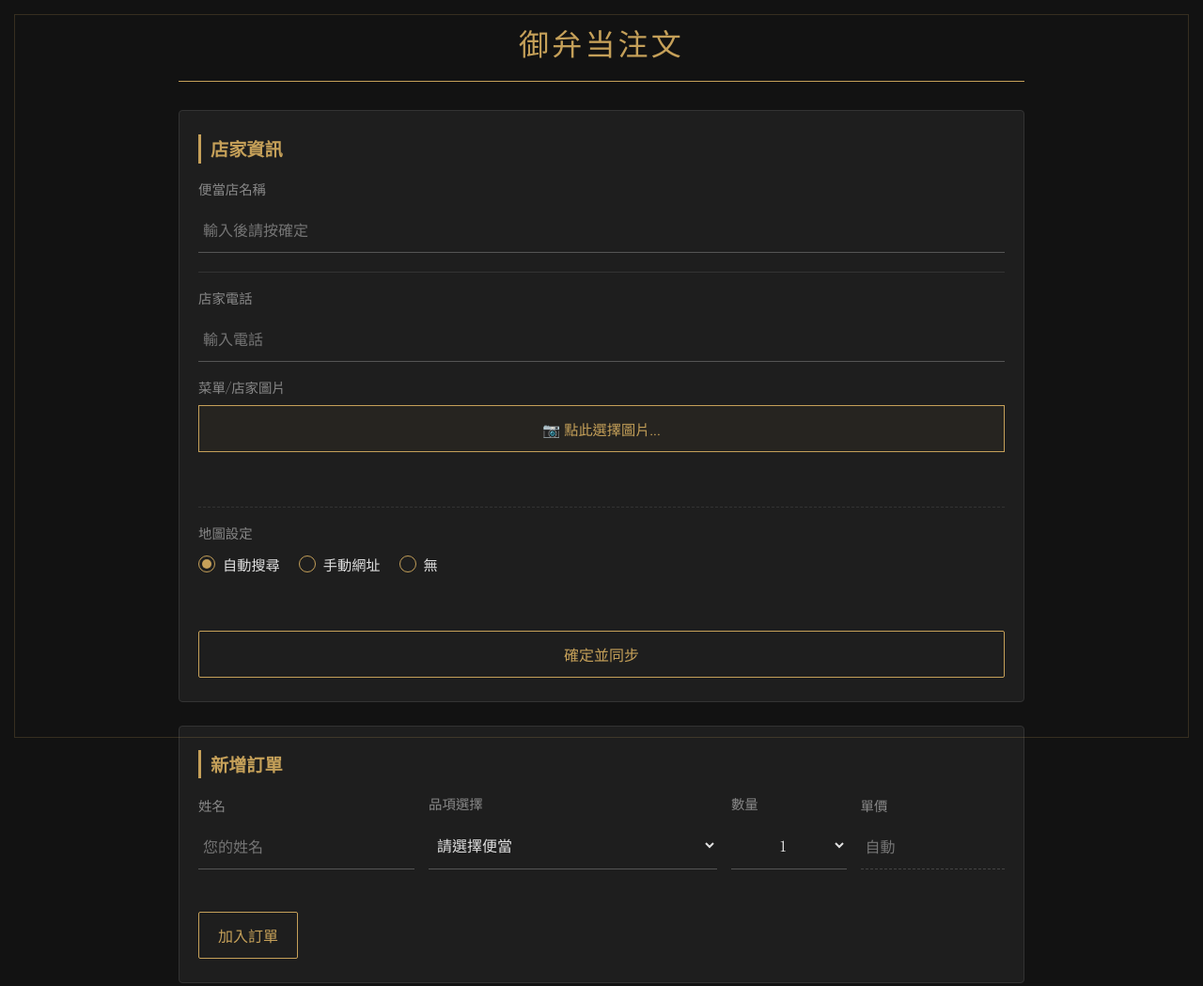
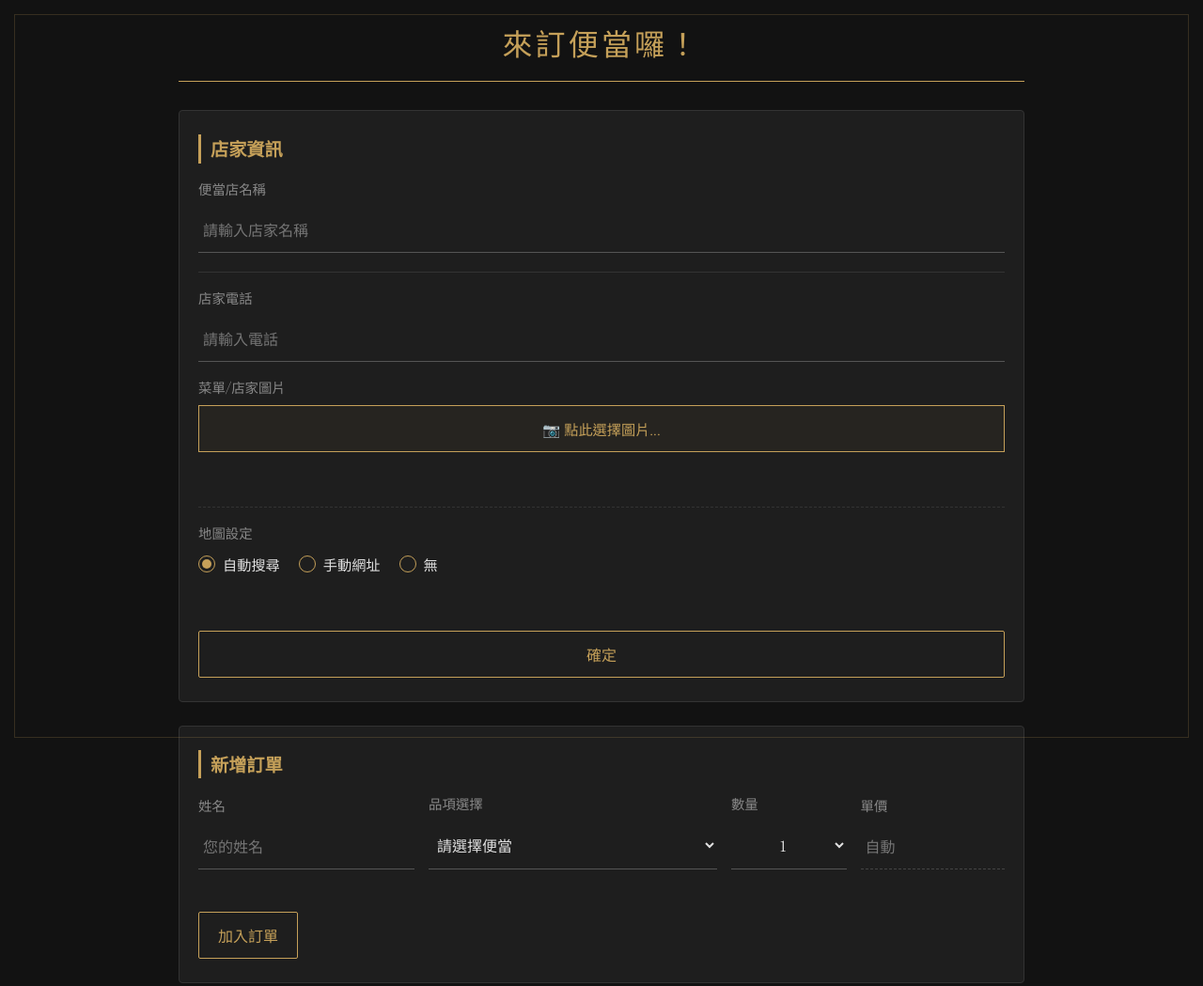
Before and after one commit to morzdic22677/bento-order, a plain HTML site: page index.html in a window 1280 px wide. Shown: the top 1049 px of the page at 94% size. Drawn offline with Linux system fonts and the light colour scheme; no server answers.

Commit message:
Add files via upload

```diff
--- a/index.html
+++ b/index.html
@@ -186,7 +186,7 @@
     </div>
 
     <div class="container">
-        <h1>御弁当注文</h1>
+        <h1>來訂便當囉！</h1>
 
         <!-- 店家設定區 -->
         <div class="section">
@@ -198,7 +198,7 @@
                     <div class="shop-header full-width">
                         <div class="shop-input-container">
                             <label>便當店名稱</label>
-                            <input type="text" id="shopName" placeholder="輸入後請按確定">
+                            <input type="text" id="shopName" placeholder="請輸入店家名稱">
                         </div>
                     </div>
                 </div>
@@ -207,7 +207,7 @@
                     <div class="shop-row">
                         <div style="flex-grow: 1; width: 100%;">
                             <label>店家電話</label>
-                            <input type="tel" id="shopPhone" placeholder="輸入電話">
+                            <input type="tel" id="shopPhone" placeholder="請輸入電話">
                         </div>
 
                         <div style="flex-grow: 1; width: 100%;">
@@ -239,13 +239,13 @@
                             </div>
                             <!-- 手動網址輸入框 -->
                             <div id="manualMapInputContainer">
-                                <input type="text" id="manualMapUrl" placeholder="請貼上 Google Maps 連結 (https://...)">
+                                <input type="text" id="manualMapUrl" placeholder="請貼上 Google Maps 連結 (https://maps.app.goo.gl/...)">
                             </div>
                         </div>
                     </div>
 
                     <div style="margin-top: 20px;">
-                        <button class="btn-confirm" id="confirmBtn" onclick="confirmShop()">確定並同步</button>
+                        <button class="btn-confirm" id="confirmBtn" onclick="confirmShop()">確定</button>
                     </div>
                 </div>
             </div>
```
